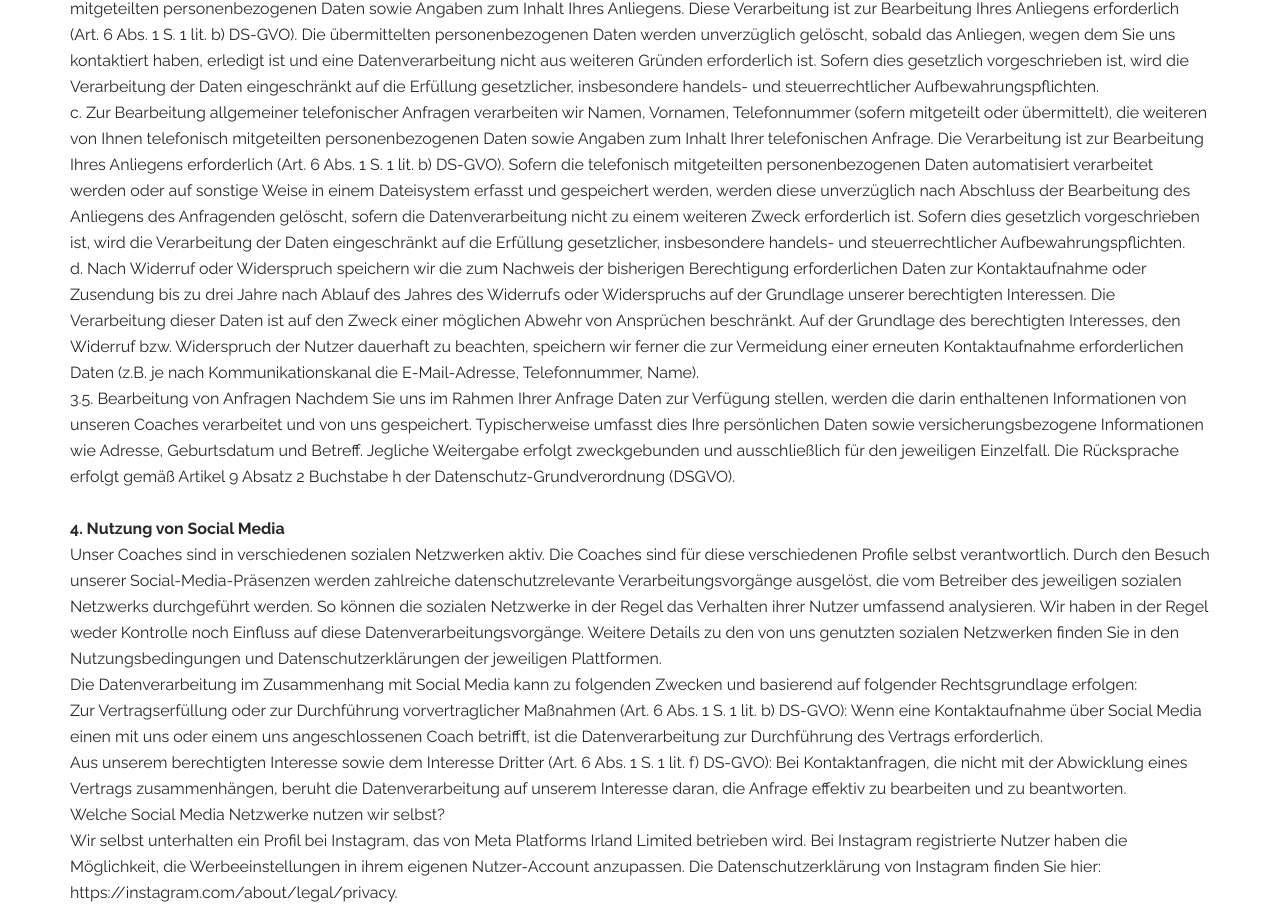
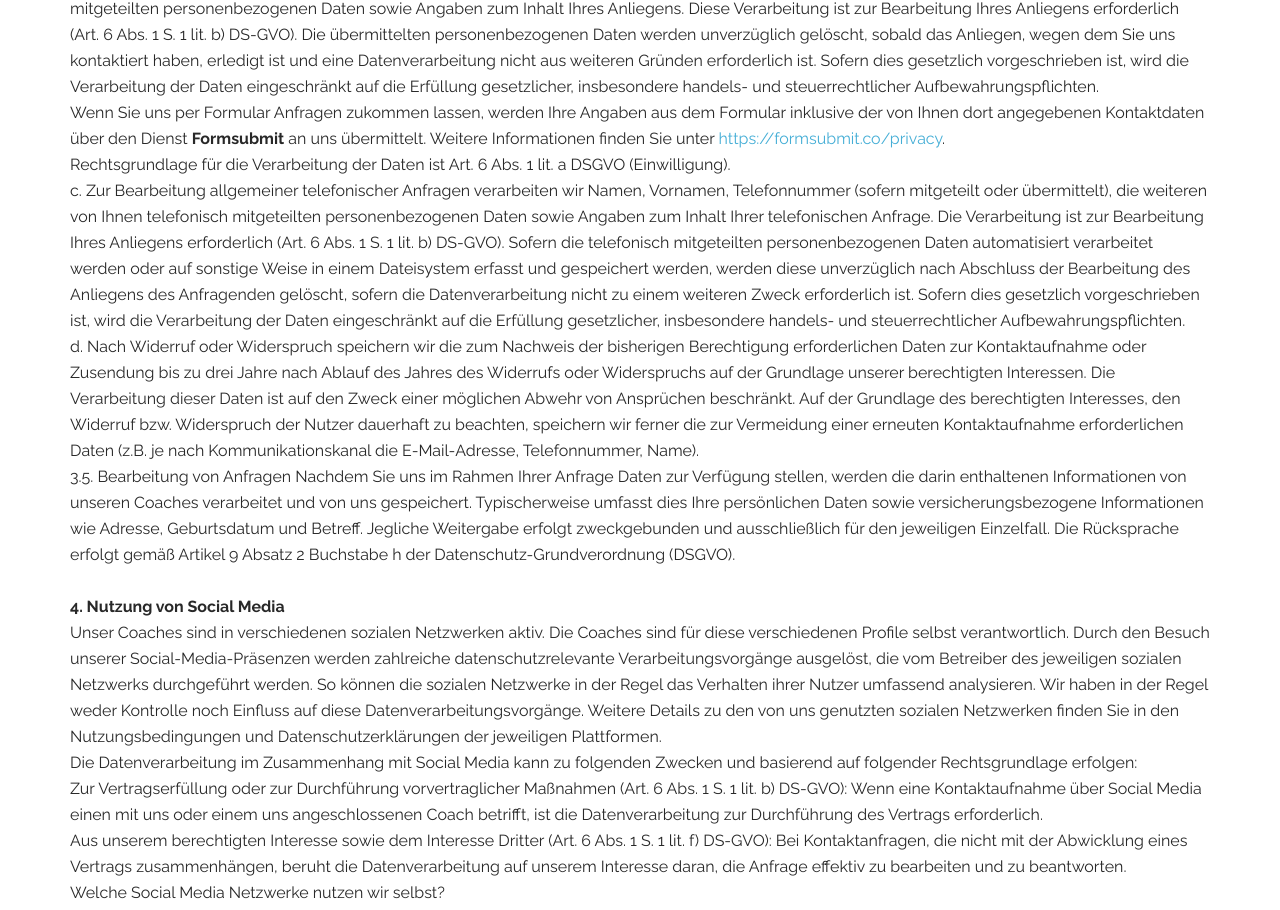
Before and after one commit to liecraze/coaching, a plain HTML site: page datenschutz.html in a window 1280 px wide. Shown: the part 4476-5386 px from the top of the page. Drawn offline with Linux system fonts and the light colour scheme.

Commit message:
Add files via upload

```diff
--- a/datenschutz.html
+++ b/datenschutz.html
@@ -163,6 +163,11 @@ a. Zur Bearbeitung sämtlicher Anfragen, die uns per E-Mail erreichen, verarbeit
 <br/>
 b. Zur Bearbeitung sämtlicher Anfragen, die uns über unser Kontaktformular erreichen, verarbeiten wir Namen, Vornamen sowie alle weiteren von Ihnen mitgeteilten personenbezogenen Daten sowie Angaben zum Inhalt Ihres Anliegens. Diese Verarbeitung ist zur Bearbeitung Ihres Anliegens erforderlich (Art. 6 Abs. 1 S. 1 lit. b) DS-GVO). Die übermittelten personenbezogenen Daten werden unverzüglich gelöscht, sobald das Anliegen, wegen dem Sie uns kontaktiert haben, erledigt ist und eine Datenverarbeitung nicht aus weiteren Gründen erforderlich ist. Sofern dies gesetzlich vorgeschrieben ist, wird die Verarbeitung der Daten eingeschränkt auf die Erfüllung gesetzlicher, insbesondere handels- und steuerrechtlicher Aufbewahrungspflichten.
 <br/>
+Wenn Sie uns per Formular Anfragen zukommen lassen, werden Ihre Angaben aus dem Formular inklusive der von Ihnen dort angegebenen Kontaktdaten über den Dienst <strong>Formsubmit</strong> an uns übermittelt.
+Weitere Informationen finden Sie unter <a href="https://formsubmit.co/" target="_blank" rel="noopener">https://formsubmit.co/privacy</a>.
+<br/>
+Rechtsgrundlage für die Verarbeitung der Daten ist Art. 6 Abs. 1 lit. a DSGVO (Einwilligung).
+<br/>
 c. Zur Bearbeitung allgemeiner telefonischer Anfragen verarbeiten wir Namen, Vornamen, Telefonnummer (sofern mitgeteilt oder übermittelt), die weiteren von Ihnen telefonisch mitgeteilten personenbezogenen Daten sowie Angaben zum Inhalt Ihrer telefonischen Anfrage. Die Verarbeitung ist zur Bearbeitung Ihres Anliegens erforderlich (Art. 6 Abs. 1 S. 1 lit. b) DS-GVO). Sofern die telefonisch mitgeteilten personenbezogenen Daten automatisiert verarbeitet werden oder auf sonstige Weise in einem Dateisystem erfasst und gespeichert werden, werden diese unverzüglich nach Abschluss der Bearbeitung des Anliegens des Anfragenden gelöscht, sofern die Datenverarbeitung nicht zu einem weiteren Zweck erforderlich ist. Sofern dies gesetzlich vorgeschrieben ist, wird die Verarbeitung der Daten eingeschränkt auf die Erfüllung gesetzlicher, insbesondere handels- und steuerrechtlicher Aufbewahrungspflichten.
 <br/>
 d. Nach Widerruf oder Widerspruch speichern wir die zum Nachweis der bisherigen Berechtigung erforderlichen Daten zur Kontaktaufnahme oder Zusendung bis zu drei Jahre nach Ablauf des Jahres des Widerrufs oder Widerspruchs auf der Grundlage unserer berechtigten Interessen. Die Verarbeitung dieser Daten ist auf den Zweck einer möglichen Abwehr von Ansprüchen beschränkt. Auf der Grundlage des berechtigten Interesses, den Widerruf bzw. Widerspruch der Nutzer dauerhaft zu beachten, speichern wir ferner die zur Vermeidung einer erneuten Kontaktaufnahme erforderlichen Daten (z.B. je nach Kommunikationskanal die E-Mail-Adresse, Telefonnummer, Name).
```
